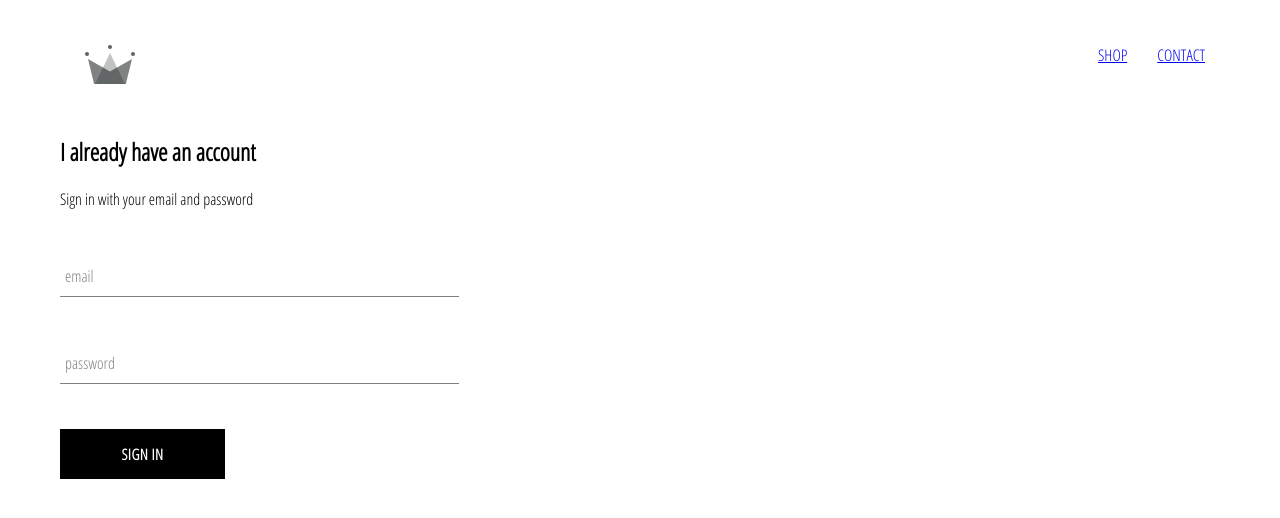
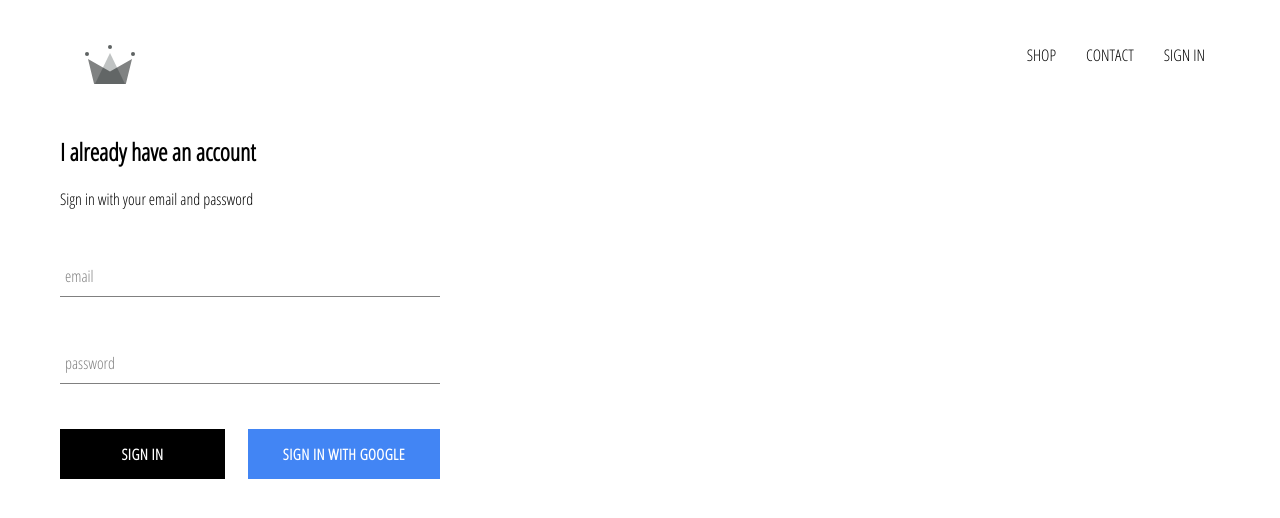
Before and after one commit to baiganovm/shop-clothers, a React (Create React App) app: page /signin in a window 1280 px wide. Shown: the top 518 px of the page. Built offline with nearby package versions, Linux system fonts and the light colour scheme; no server answers.

Commit message:
implemeted sign in and sign out via firebase

```diff
--- a/package.json
+++ b/package.json
@@ -6,6 +6,7 @@
     "@testing-library/jest-dom": "^4.2.4",
     "@testing-library/react": "^9.3.2",
     "@testing-library/user-event": "^7.1.2",
+    "firebase": "^7.5.2",
     "node-sass": "^4.13.0",
     "react": "^16.12.0",
     "react-dom": "^16.12.0",
--- a/src/App.css
+++ b/src/App.css
@@ -1,4 +1,13 @@
-body{
+body {
     font-family: 'Open Sans Condensed';
     padding: 20px 60px;
 }
+
+a {
+    text-decoration: none;
+    color: black;
+}
+
+* {
+    box-sizing: border-box;
+}
--- a/src/App.js
+++ b/src/App.js
@@ -6,17 +6,42 @@
 import Header from "./components/header/header.component";
 import SignInAndSignUpPage from "./pages/sign-in-and-sign-up/sign-in-and-sign-up.component";
 
-function App() {
+import {auth} from './firebase/firebase.utils';
+
+class App extends React.Component {
+    constructor() {
+        super();
+        this.state = {
+            currentUser: null
+        };
+    }
+
+    authSubscription = null;
+
+    componentDidMount() {
+        this.authSubscription = auth.onAuthStateChanged(user => {
+            this.setState({currentUser: user});
+
+            console.log(user);
+        });
+    }
+
+    componentWillUnmount() {
+        this.authSubscription();
+    }
+
+    render() {
         return (
             <div>
-            <Header/>
+                <Header currentUser={this.state.currentUser}/>
                 <Switch>
                     <Route exact path='/' component={HomePage}/>
                     <Route path='/shop' component={ShopPage}/>
                     <Route path='/signin' component={SignInAndSignUpPage}/>
                 </Switch>
             </div>
-    );
+        )
+    };
 }
 
 export default App;
--- a/src/components/custom-button/custom-button.component.jsx
+++ b/src/components/custom-button/custom-button.component.jsx
@@ -2,8 +2,8 @@
 
 import './custom-button.styles.scss';
 
-const CustomButton = ({children, ...otherProps}) => (
-    <button className="custom-button" {...otherProps}>
+const CustomButton = ({children, isGoogleSignIn, ...otherProps}) => (
+    <button className={`${isGoogleSignIn ? 'google-sign-in' : ''} custom-button`} {...otherProps}>
         {children}
     </button>
 );
--- a/src/components/custom-button/custom-button.styles.scss
+++ b/src/components/custom-button/custom-button.styles.scss
@@ -19,4 +19,14 @@
     color: black;
     border: 1px solid black;
   }
+
+  &.google-sign-in{
+    background-color: #4285f4;
+    color: white;
+
+    &:hover{
+      background-color: #357ae8;
+      border: none;
+    }
+  }
 }
--- a/src/components/header/header.component.jsx
+++ b/src/components/header/header.component.jsx
@@ -2,8 +2,9 @@
 import './header.styles.scss';
 import {Link} from "react-router-dom";
 import {ReactComponent as Logo} from "../../assets/crown.svg";
+import {auth} from '../../firebase/firebase.utils';
 
-const Header = () => (
+const Header = ({currentUser}) => (
     <div className='header'>
         <Link className="logo-container" to="/">
             <Logo className="logo"/>
@@ -15,6 +16,12 @@
             <Link className="option" to='/shop'>
                 CONTACT
             </Link>
+            {
+                currentUser ?
+                    <div className='option' onClick={() => auth.signOut()}>SIGN OUT</div>
+                    :
+                    <Link className="option" to='/signin'>SIGN IN</Link>
+            }
         </div>
     </div>
 );
--- a/src/components/header/header.styles.scss
+++ b/src/components/header/header.styles.scss
@@ -20,6 +20,7 @@
 
     .option {
       padding: 10px 15px;
+      cursor: pointer;
     }
   }
 }
--- a/src/components/sign-in/sign-in.component.jsx
+++ b/src/components/sign-in/sign-in.component.jsx
@@ -3,6 +3,8 @@
 import './sign-in.styles.scss';
 import FormInput from "../form-input/form-input.component";
 import CustomButton from "../custom-button/custom-button.component";
+import {signInWithGoogle} from "../../firebase/firebase.utils";
+
 
 class SignIn extends React.Component {
     constructor(props) {
@@ -32,11 +34,19 @@
                 <h2>I already have an account</h2>
                 <span>Sign in with your email and password</span>
                 <form onSubmit={this.handleSubmit}>
-                    <FormInput name="email" type="email" label="email"  handleChange={this.handleChange} value={this.state.email} required/>
-                    <FormInput name="password" type="password" label="password" handleChange={this.handleChange} value={this.state.password}
-                           required/>
+                    <FormInput name="email" type="email" label="email" handleChange={this.handleChange}
+                               value={this.state.email} required/>
+                    <FormInput name="password" type="password" label="password" handleChange={this.handleChange}
+                               value={this.state.password}
+                               required/>
+                    <div className="buttons">
+                        <CustomButton type="submit">Sign in</CustomButton>
+                        <CustomButton onClick={signInWithGoogle} isGoogleSignIn>
+                            {' '}
+                            Sign in with Google {' '}
+                        </CustomButton>
+                    </div>
 
-                    <CustomButton type="submit">Sign in</CustomButton>
                 </form>
             </div>
         );
--- a/src/components/sign-in/sign-in.styles.scss
+++ b/src/components/sign-in/sign-in.styles.scss
@@ -1,9 +1,14 @@
 .sign-in{
-  width: 30vw;
+  width: 380px;
   display: flex;
   flex-direction: column;
 
   .title{
     margin: 10px 0;
   }
+
+  .buttons{
+    display: flex;
+    justify-content: space-between;
+  }
 }
--- /dev/null
+++ b/src/firebase/firebase.utils.js
@@ -0,0 +1,25 @@
+import firebase from "firebase/app";
+import 'firebase/firestore';
+import 'firebase/auth'
+
+const config = {
+    apiKey: "AIzaSyAHGYDuDn6uAj2ginxQWQvFvOXajNf_5fk",
+    authDomain: "clothes-shop-5b6d9.firebaseapp.com",
+    databaseURL: "https://clothes-shop-5b6d9.firebaseio.com",
+    projectId: "clothes-shop-5b6d9",
+    storageBucket: "clothes-shop-5b6d9.appspot.com",
+    messagingSenderId: "862838606979",
+    appId: "1:862838606979:web:ddbacbba1c22a064b8dfb6",
+    measurementId: "G-JZWM0H2QHS"
+};
+
+firebase.initializeApp(config);
+
+export const auth = firebase.auth();
+export const firestore = firebase.firestore();
+
+const provider = new firebase.auth.GoogleAuthProvider();
+provider.setCustomParameters({prompt: 'select_account'});
+export const signInWithGoogle = () => auth.signInWithPopup(provider);
+
+export default firebase;
```
Also changed, not shown: 1 other file (tests, documents, lock files or other folders). Lines whose indentation alone changed are shown as unchanged.
